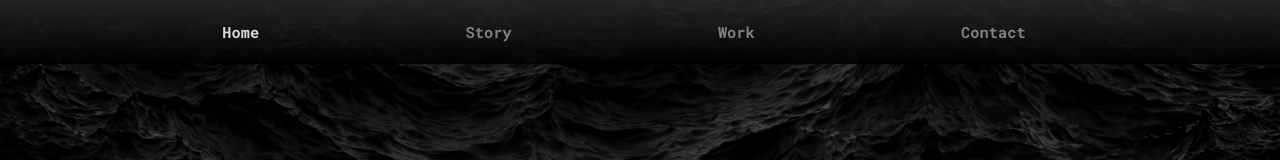
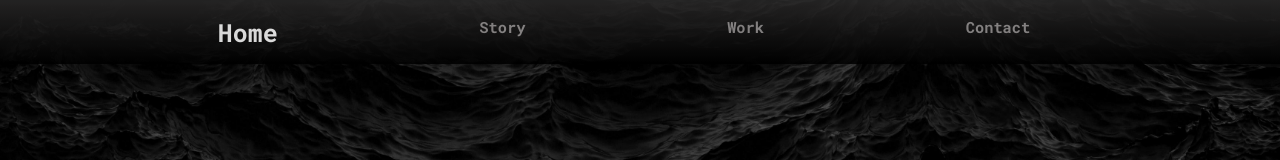
Before and after one commit to Tom-Halstead/TommHalstead.github.io, a website built with Parcel: page src/html/index.html in a window 1280 px wide. Shown: the top 160 px of the page. Built offline with nearby package versions, Linux system fonts and the light colour scheme.

Commit message:
Deploy updated site

```diff
--- a/src/css/contact.css
+++ b/src/css/contact.css
@@ -314,9 +314,10 @@ p.copyright {
   font-size: 1.5em;
 }
 
-.nav-btn[aria-current="page"] {
+.nav-btn[aria-current="page"],
+.nav-menu[aria-current="page"] {
   color: #ffffff;
-  font-size: clamp(0.8em, 1vw, 0.9em);
+  font-size: 1.3em;
   font-weight: bold;
 }
 
--- a/src/css/index.css
+++ b/src/css/index.css
@@ -266,9 +266,10 @@ p.copyright {
   font-size: 1.5em;
 }
 
-.nav-btn[aria-current="page"] {
+.nav-btn[aria-current="page"],
+.nav-menu[aria-current="page"] {
   color: #ffffff;
-  font-size: clamp(0.8em, 1vw, 0.9em);
+  font-size: 1.3em;
   font-weight: bold;
 }
 
--- a/src/css/story.css
+++ b/src/css/story.css
@@ -411,9 +411,10 @@ p.copyright {
   font-size: 1.5em;
 }
 
-.nav-btn[aria-current="page"] {
+.nav-btn[aria-current="page"],
+.nav-menu[aria-current="page"] {
   color: #ffffff;
-  font-size: clamp(0.8em, 1vw, 0.9em);
+  font-size: 1.3em;
   font-weight: bold;
 }
 
--- a/src/css/work.css
+++ b/src/css/work.css
@@ -399,9 +399,10 @@ p.copyright {
   font-size: 1.5em;
 }
 
-.nav-btn[aria-current="page"] {
+.nav-btn[aria-current="page"],
+.nav-menu[aria-current="page"] {
   color: #ffffff;
-  font-size: clamp(0.8em, 1vw, 0.9em);
+  font-size: 1.3em;
   font-weight: bold;
 }
 
--- a/src/js/script.js
+++ b/src/js/script.js
@@ -14,14 +14,16 @@ const getPageName = () =>
 const navHighlights = () => {
   const page = getPageName().toLowerCase();
 
+  const navLinks = document.querySelectorAll(".nav-btn, .nav-menu");
+
   // Remove previous active states
-  document.querySelectorAll(".nav-btn").forEach((link) => {
+  navLinks.forEach((link) => {
     link.removeAttribute("aria-current");
     link.classList.remove("active");
   });
 
   // Highlight current page
-  document.querySelectorAll(".nav-btn").forEach((link) => {
+  navLinks.forEach((link) => {
     const href = link
       .getAttribute("href")
       .replace(/^\.?\//, "")
@@ -80,7 +82,6 @@ window.addEventListener("DOMContentLoaded", () => {
     // Attach event listeners to images with class "collage"
     document.querySelectorAll(".collage").forEach((img) => {
       img.addEventListener("click", function () {
-        console.log("clicked");
         modalImg.src = this.src;
         modal.style.display = "flex";
         setTimeout(() => modal.classList.add("show"), 10);
@@ -102,7 +103,6 @@ window.addEventListener("DOMContentLoaded", () => {
   if (page === "work.html" || page === "story.html") {
     const header = document.getElementById("header");
     const headerHeight = header.offsetHeight;
-    console.log(headerHeight);
     const triggerPoint = headerHeight * 4;
 
     window.addEventListener("scroll", () => {
```
Also changed, not shown: docs/contact.html (+1 -1 lines), docs/index.html (+1 -1 lines), docs/story.html (+1 -1 lines), docs/work.html (+1 -1 lines), 10 other files.
